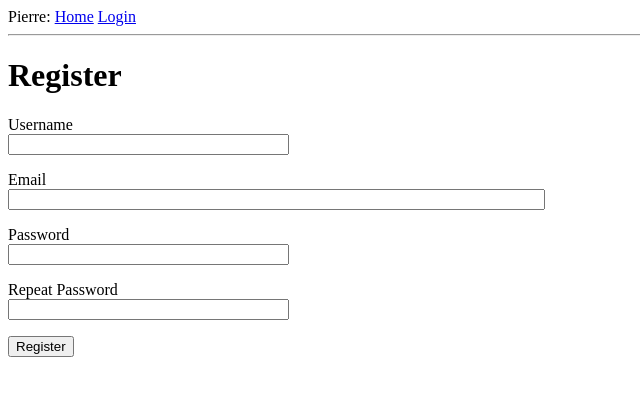
After one commit to hates199/Pierre, a Flask app: page /register in a window 1280 px wide. The commit adds this page. Shown: the top 396 px of the page, without its empty margins (0-640 px from the left). Run offline with Flask 2, Linux system fonts and the light colour scheme.

Commit message:
added user login

```diff
--- a/app/__init__.py
+++ b/app/__init__.py
@@ -2,11 +2,14 @@ from flask import Flask
 from config import Config
 from flask_sqlalchemy import SQLAlchemy
 from flask_migrate import Migrate
+from flask_login import LoginManager
 
 
 app = Flask(__name__)
 app.config.from_object(Config)
 db = SQLAlchemy(app) # Object that will represent the database
 migrate = Migrate(app, db) # Migration Object
+login = LoginManager(app)
+login.login_view = 'login'
 
-from app import routes
+from app import routes, models
--- a/app/forms.py
+++ b/app/forms.py
@@ -1,9 +1,28 @@
 from flask_wtf import FlaskForm
 from wtforms import StringField, PasswordField, BooleanField, SubmitField
-from wtforms.validators import DataRequired
+from wtforms.validators import DataRequired, ValidationError, Email, EqualTo
+from app.models import User
 
 class LoginForm(FlaskForm):
     username = StringField('Username', validators=[DataRequired()])
     password = PasswordField('Password', validators=[DataRequired()])
     remember_me = BooleanField('Remember Me')
     submit = SubmitField('Sign In')
+
+class RegForm(FlaskForm):
+    username = StringField('Username', validators=[DataRequired()])
+    email = StringField('Email', validators=[DataRequired(), Email()])
+    password = PasswordField('Password', validators=[DataRequired()])
+    password2 = PasswordField(
+        'Repeat Password', validators=[DataRequired(), EqualTo('password')])
+    submit = SubmitField('Register')
+
+    def validate_username(self, username):
+        user = User.query.filter_by(username=username.data).first()
+        if user is not None:
+            raise ValidationError('Please use a different username.')
+
+    def validate_email(self, email):
+        user = User.query.filter_by(email=email.data).first()
+        if user is not None:
+            raise ValidationError('Please use a different email address.')
--- a/app/routes.py
+++ b/app/routes.py
@@ -1,15 +1,46 @@
 from app import app
-from flask import render_template, url_for, flash, redirect
-from app.forms import LoginForm
+from flask import render_template, url_for, flash, redirect, request
+from app.forms import LoginForm, RegForm
+from flask_login import current_user, login_user, logout_user, login_required
+from app.models import User
+from werkzeug.urls import url_parse
 
 
 @app.route('/')
 @app.route('/index')
+@login_required
 def index():
-    return render_template('index.html')
+    posts = [
+        {
+            'author': {'username': 'John'},
+            'body': 'Beautiful day in Portland!'
+        },
+        {
+            'author': {'username': 'Susan'},
+            'body': 'The Avengers movie was so cool!'
+        }
+    ]
+    return render_template('index.html', title = "Home", posts=posts)
 
 @app.route('/login', methods = ['GET', 'POST'])
 def login():
+    if current_user.is_authenticated:
+        return redirect(url_for('index'))
+    form = LoginForm()
+    if form.validate_on_submit():
+        user = User.query.filter_by(username = form.username.data).first()
+        if user is None or not user.check_password(form.password.data):
+            flash('Invalid username or password')
+            return redirect(url_for('login'))
+        login_user(user, remember=form.remember_me.data)
+        next_page = request.args.get('next')
+        if not next_page or url_parse(next_page).netloc != '':
+            next_page = url_for('index')
+        return redirect(next_page)
+    return render_template('login.html', title='Sign in', form=form)
+
+
+
     form = LoginForm()
     if form.validate_on_submit():
         flash('Login requested for user {}, remember_me = {}'.format(
@@ -17,3 +48,21 @@ def login():
         ))
         return redirect(url_for('index'))
     return render_template('login.html', title='Sign In', form=form)
+@app.route('/logout')
+def logout():
+    logout_user()
+    return redirect(url_for('index'))
+
+@app.route('/register')
+def register():
+    if current_user.is_authenticated:
+        return redirect(url_for('index'))
+    form = RegForm()
+    if form.validate_on_submit():
+        user = User(username=form.username.data, email=form.email.data)
+        user.set_password(form.password.data)
+        db.session.add(user)
+        db.session.commit()
+        flash('Congratulations, you are now a registered user!')
+        return redirect(url_for('login'))
+    return render_template('reg.html', title='Register', form=form)
--- a/app/templates/base.html
+++ b/app/templates/base.html
@@ -14,7 +14,11 @@
     <nav>
         Pierre:
         <a href="{{ url_for('index') }}">Home</a>
+        {% if current_user.is_anonymous %}
         <a href="{{ url_for('login') }}">Login</a>
+        {% else %}
+        <a href="{{ url_for('logout') }}">Logout</a>
+        {% endif %}
         <hr>
     </nav>
     {% with messages = get_flashed_messages() %}
--- a/app/templates/login.html
+++ b/app/templates/login.html
@@ -21,7 +21,7 @@
         </p>
 
         <p>{{ form.remember_me() }} {{ form.remember_me.label }}</p>
-        <p>{{ form.submit() }}</p>
+        <p>{{ form.submit() }}</p> <p>New User? <a href="{{ url_for('register') }}">Click to Register!</a></p>
     </form>
     </form>
 
--- /dev/null
+++ b/app/templates/reg.html
@@ -0,0 +1,36 @@
+{% extends "base.html" %}
+
+{% block content %}
+    <h1>Register</h1>
+    <form action="" method="POST">
+        <p>
+            {{ form.username.label }}<br>
+            {{ form.username(size=32) }}<br>
+            {% for error in form.username.errors %}
+            <span style="color: red;">[{{ error }}]</span>
+            {% endfor %}
+        </p>
+        <p>
+            {{ form.email.label }}<br>
+            {{ form.email(size=64) }}<br>
+            {% for error in form.email.errors %}
+            <span style="color: red;">[{{ error }}]</span>
+            {% endfor %}
+        </p>
+        <p>
+            {{ form.password.label }}<br>
+            {{ form.password(size=32) }}<br>
+            {% for error in form.password.errors %}
+            <span style="color: red;">[{{ error }}]</span>
+            {% endfor %}
+        </p>
+        <p>
+            {{ form.password2.label }}<br>
+            {{ form.password2(size=32) }}<br>
+            {% for error in form.password2.errors %}
+            <span style="color: red;">[{{ error }}]</span>
+            {% endfor %}
+        </p>
+        <p>{{ form.submit() }}</p>
+    </form>
+{% endblock %}
--- a/microblog.py
+++ b/microblog.py
@@ -1,4 +1,4 @@
 from app import app
 
 if __name__ == "__main__":
-    app.run(debug = True)
+    app.run(debug = True, host='0.0.0.0')
```
Also changed, not shown: app/models.py (+17 -1 lines), app/templates/index.html (+7 -5 lines), migrations/versions/606309e7ad95_users_table.py (added, +49 -0 lines), app.db.
